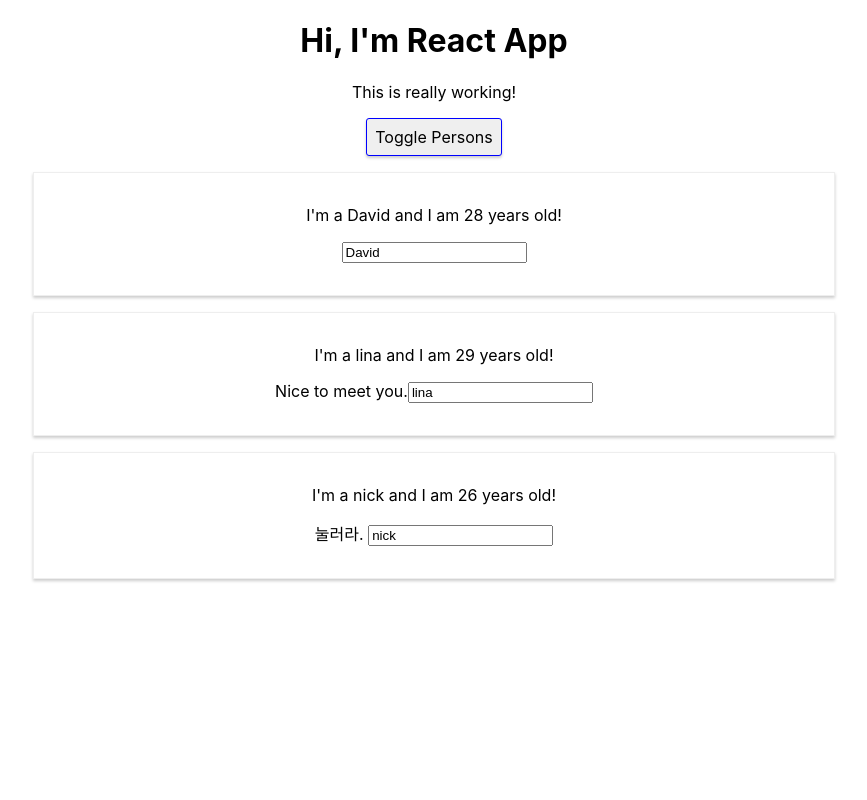
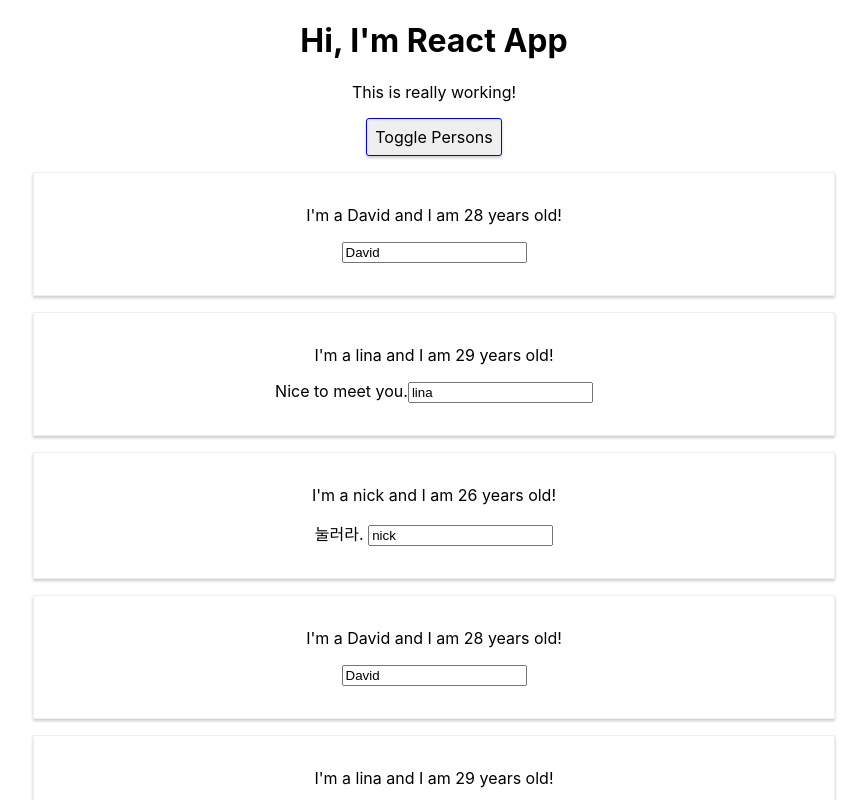
Before and after one commit to woochulpark/react_study, a React (Create React App) app in the folder study_react/: page / in a window 1280 px wide. Both pictures are taken after a click on the button "Toggle Persons". Shown: the top 800 px of the page, without its empty margins (206-1073 px from the left). Built offline with nearby package versions, Linux system fonts and the light colour scheme.

Commit message:
jsx안에서 if는 불가능하지만 벗어나면 가능. 변수처리 해서 jsx를 넣을 수 있음

```diff
--- a/study_react/src/App.js
+++ b/study_react/src/App.js
@@ -68,6 +68,19 @@ class App extends Component{
       borderRadius: '3px',
       boxShadow: '0 2px 3px #ccc'
     }
+    //jsx 내부에서는 if가 불가능 하지만 밖으로 벗어나면 if가 가능
+    // persons 변수 지정 기본값 null null 일경우 persons에 값을 넣어 보여줌.
+    let persons = null;
+
+    if(this.state.showPersons){
+      persons = (
+        <div>
+          <Person name={this.state.persons[0].name} age={this.state.persons[0].age} />
+          <Person name={this.state.persons[1].name} age={this.state.persons[1].age} changed={this.nameChangedHandler} >Nice to meet you.</Person>
+          <Person name={this.state.persons[2].name} age={this.state.persons[2].age} click={() => this.switchNameHandler('또라이')} > 눌러라. </Person>
+        </div>
+      )
+    }
 
     return (
       <div className="App">
@@ -84,7 +97,9 @@ class App extends Component{
         <Person name={this.state.persons[1].name} age={this.state.persons[1].age} changed={this.nameChangedHandler} >Nice to meet you.</Person>
         <Person name={this.state.persons[2].name} age={this.state.persons[2].age} click={() => this.switchNameHandler('멍청이')} > 눌러라. </Person>
         </div>: null}
+        {persons}
       </div>
+
     )
   }
   //props component 전달
```
